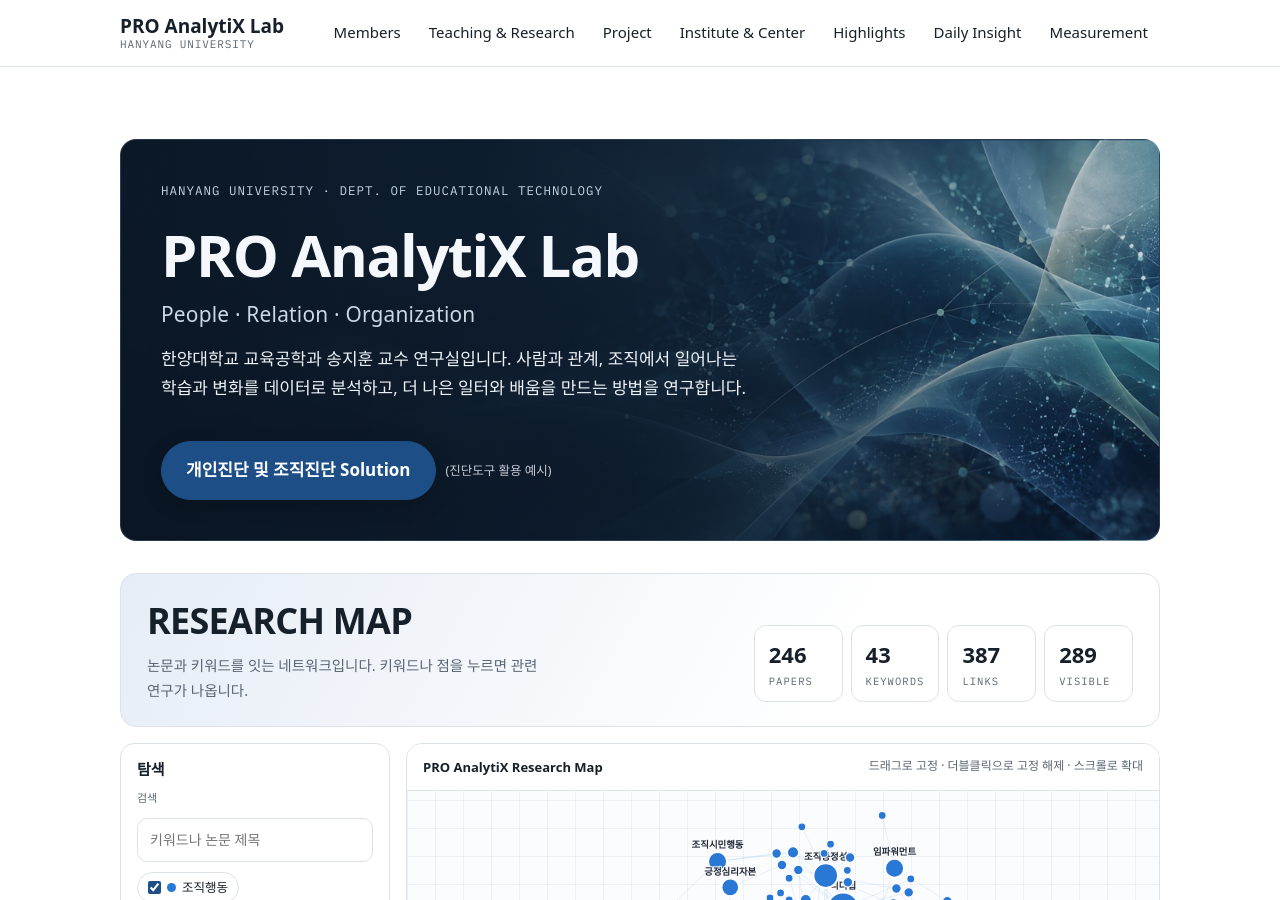
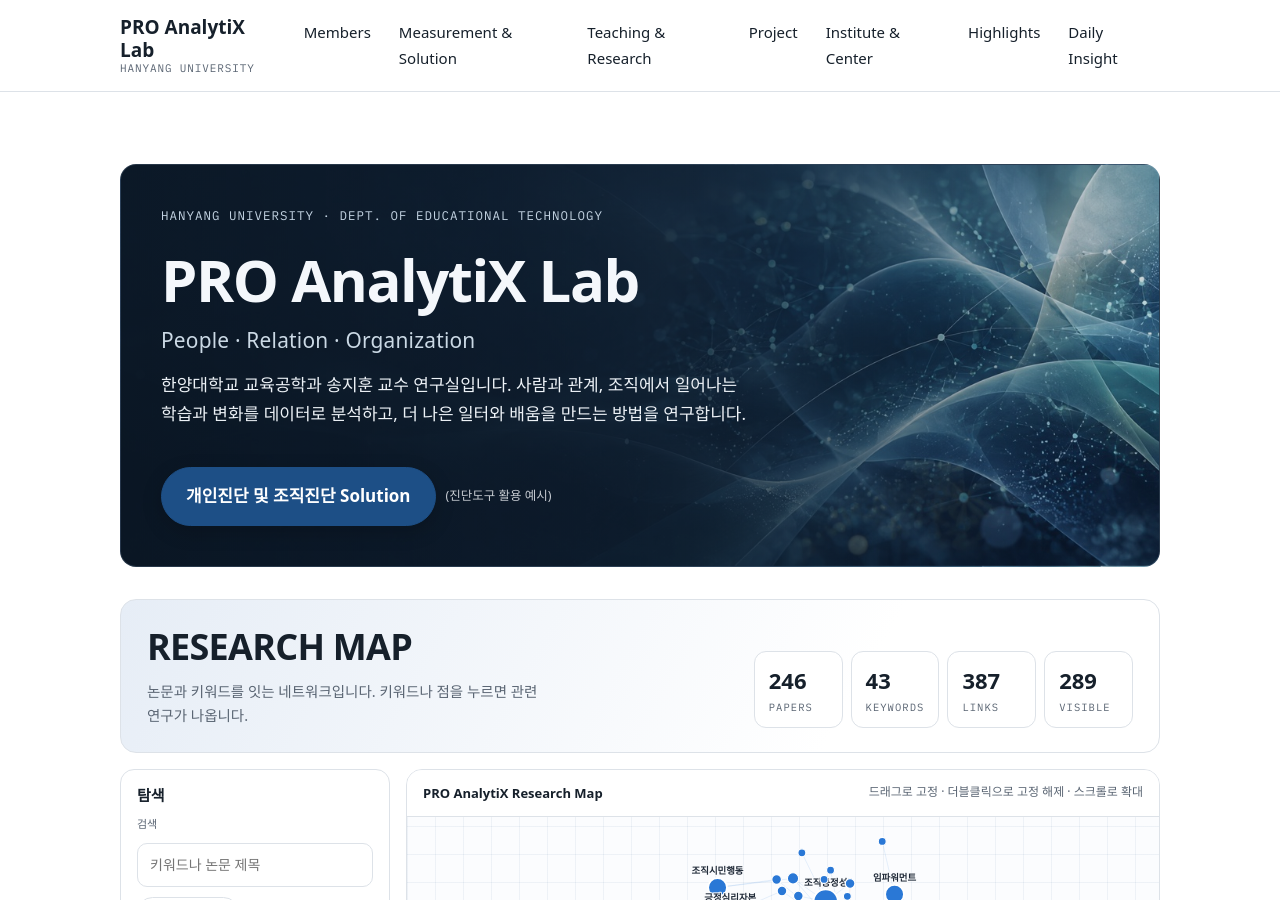
Before and after one commit to drsprolab/drsprolab.github.io, a Jekyll site: the page built from index.html, in a window 1280 px wide and 900 px high. Built offline with Jekyll 4.4.1, drawn with Linux system fonts in a browser that asks for light colours; some web fonts are replaced; some of the changed lines change nothing that is shown.

Commit message:
Move Measurement and Solution tab beside Members

```diff
--- a/_data/navigation.yml
+++ b/_data/navigation.yml
@@ -4,6 +4,8 @@
     - { title: Professor-in-charge, url: /members/#professor }
     - { title: Lab Members, url: /members/#lab-members }
     - { title: Alumni, url: /members/#alumni }
+- title: Measurement & Solution
+  url: /blog/
 - title: Teaching & Research
   url: /research/
   children:
@@ -31,5 +33,3 @@
     - { title: Gallery, url: /highlights/#gallery }
 - title: Daily Insight
   url: /daily-insight/
-- title: Measurement
-  url: /blog/
```
